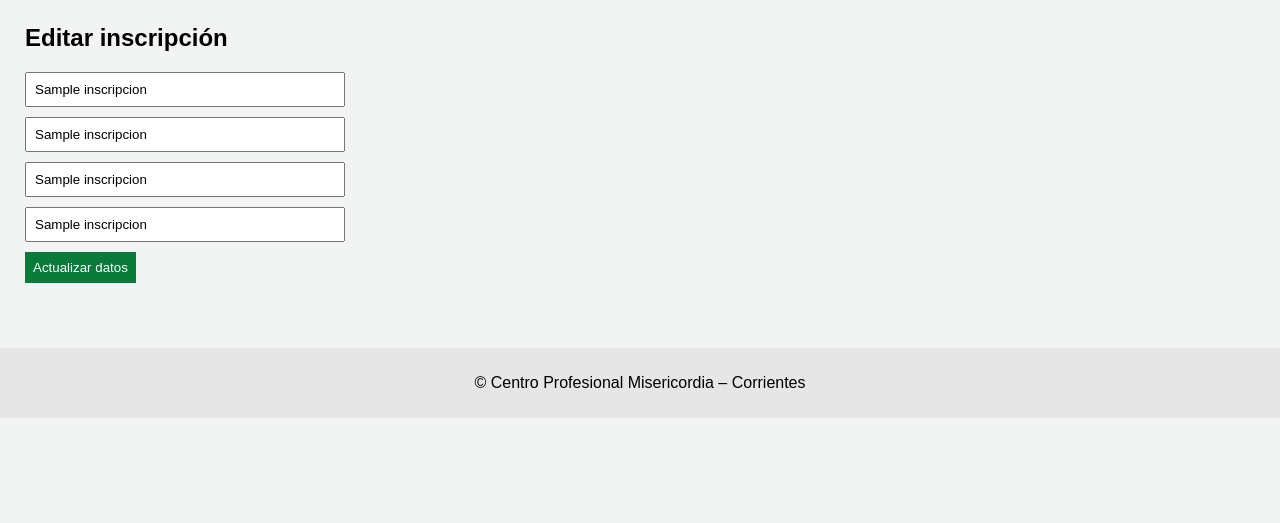
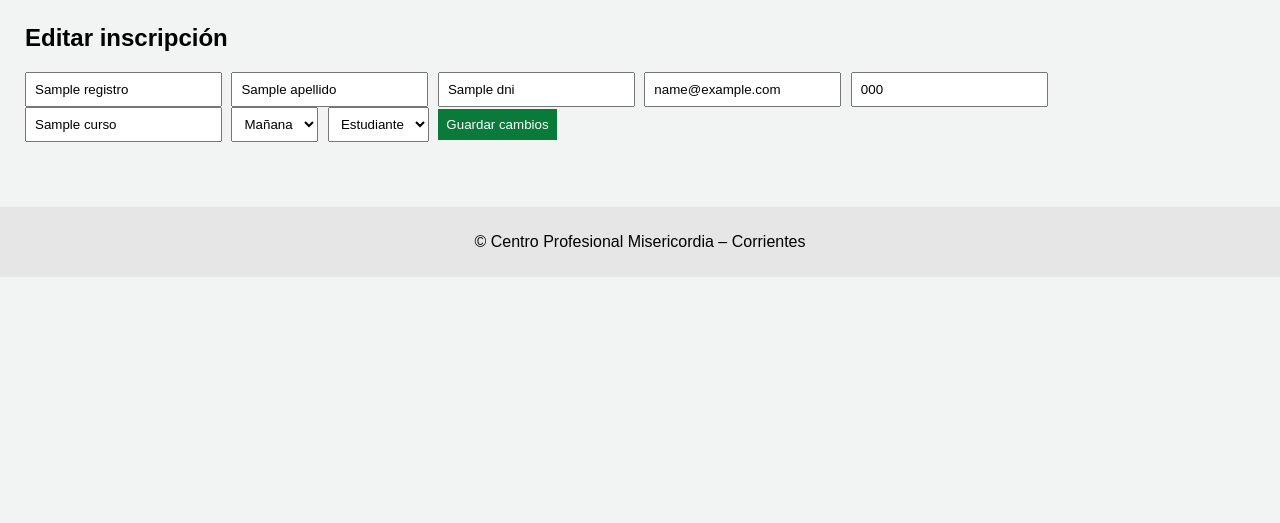
Before and after one commit to BepExequiel/inscripciones-institucional, a Flask app: template templates/edit.html in a window 1280 px wide. Shown: the part 165-688 px from the top of the page. Run offline with Flask 3, Linux system fonts and the light colour scheme; the template is opened without the code that fills it: most values are stand-ins (such as "Sample title", 1, 10 or a date in 2020); some libraries are stand-ins or nearby versions.

Commit message:
Add files via upload

```diff
--- a/app.py
+++ b/app.py
@@ -1,24 +1,21 @@
 from flask import Flask, render_template, request, redirect, url_for
 import psycopg2
-import os
 from psycopg2.extras import RealDictCursor
-from werkzeug.middleware.proxy_fix import ProxyFix
-
 
 app = Flask(__name__)
-app.secret_key = os.environ.get("SECRET_KEY", "clave-local")
-#SECRET_KEY = inscripciones_institucional_2026_render_segura
-
-app.wsgi_app = ProxyFix(app.wsgi_app, x_proto=1, x_host=1)
+app.secret_key = "clave-local"
 
 # =========================
-# CONEXIÓN A POSTGRESQL
+# CONEXIÓN POSTGRES LOCAL
 # =========================
 def get_db():
     return psycopg2.connect(
-        os.environ.get("DATABASE_URL"),
-        cursor_factory=RealDictCursor,
-        sslmode="require"
+        host="localhost",
+        port=5432,
+        database="inscripciones_local",
+        user="inscripciones_user",
+        password="inscripciones123",
+        cursor_factory=RealDictCursor
     )
 
 # =========================
@@ -46,34 +43,18 @@ def init_db():
     cur.close()
     conn.close()
 
-# 👉 SE EJECUTA AL ARRANCAR (Flask 3 compatible)
-@app.before_request
-def before_request():
-    init_db()
+# Ejecutar una sola vez al iniciar
+init_db()
 
 # =========================
-# LISTADO + FILTROS
+# LISTADO
 # =========================
-@app.route("/", methods=["GET", "HEAD"])
+@app.route("/")
 def index():
-    search = request.args.get("search", "")
-    curso = request.args.get("curso", "")
-
     conn = get_db()
     cur = conn.cursor()
 
-    query = "SELECT * FROM inscripciones WHERE 1=1"
-    params = []
-
-    if search:
-        query += " AND (nombre ILIKE %s OR apellido ILIKE %s)"
-        params.extend([f"%{search}%", f"%{search}%"])
-
-    if curso:
-        query += " AND curso = %s"
-        params.append(curso)
-
-    cur.execute(query, params)
+    cur.execute("SELECT * FROM inscripciones ORDER BY id DESC")
     inscripciones = cur.fetchall()
 
     cur.execute("SELECT DISTINCT curso FROM inscripciones")
@@ -89,19 +70,21 @@ def index():
     )
 
 # =========================
-# AGREGAR REGISTRO
+# AGREGAR
 # =========================
 @app.route("/add", methods=["GET", "POST"])
 def add():
     if request.method == "POST":
-        nombre = request.form["nombre"]
-        apellido = request.form["apellido"]
-        dni = request.form["dni"]
-        email = request.form["email"]
-        telefono = request.form["telefono"]
-        curso = request.form["curso"]
-        turno = request.form["turno"]
-        perfil = request.form["perfil"]
+        data = (
+            request.form["nombre"],
+            request.form["apellido"],
+            request.form["dni"],
+            request.form["email"],
+            request.form["telefono"],
+            request.form["curso"],
+            request.form["turno"],
+            request.form["perfil"]
+        )
 
         conn = get_db()
         cur = conn.cursor()
@@ -109,11 +92,8 @@ def add():
         cur.execute("""
             INSERT INTO inscripciones
             (nombre, apellido, dni, email, telefono, curso, turno, perfil)
-            VALUES (%s, %s, %s, %s, %s, %s, %s, %s)
-        """, (
-            nombre, apellido, dni, email,
-            telefono, curso, turno, perfil
-        ))
+            VALUES (%s,%s,%s,%s,%s,%s,%s,%s)
+        """, data)
 
         conn.commit()
         cur.close()
@@ -124,7 +104,7 @@ def add():
     return render_template("form.html")
 
 # =========================
-# EDITAR REGISTRO
+# EDITAR
 # =========================
 @app.route("/edit/<int:id>", methods=["GET", "POST"])
 def edit(id):
@@ -132,24 +112,24 @@ def edit(id):
     cur = conn.cursor()
 
     if request.method == "POST":
-        nombre = request.form["nombre"]
-        apellido = request.form["apellido"]
-        dni = request.form["dni"]
-        email = request.form["email"]
-        telefono = request.form["telefono"]
-        curso = request.form["curso"]
-        turno = request.form["turno"]
-        perfil = request.form["perfil"]
+        data = (
+            request.form["nombre"],
+            request.form["apellido"],
+            request.form["dni"],
+            request.form["email"],
+            request.form["telefono"],
+            request.form["curso"],
+            request.form["turno"],
+            request.form["perfil"],
+            id
+        )
 
         cur.execute("""
             UPDATE inscripciones
             SET nombre=%s, apellido=%s, dni=%s, email=%s,
                 telefono=%s, curso=%s, turno=%s, perfil=%s
             WHERE id=%s
-        """, (
-            nombre, apellido, dni, email,
-            telefono, curso, turno, perfil, id
-        ))
+        """, data)
 
         conn.commit()
         cur.close()
@@ -169,4 +149,4 @@ def edit(id):
 # START
 # =========================
 if __name__ == "__main__":
-     app.run(host="0.0.0.0", port=5000)
+    app.run(debug=True)
--- a/requirements.txt
+++ b/requirements.txt
@@ -1,3 +1,4 @@
 Flask
+psycopg2-binary
 gunicorn
-psycopg2-binary
+python-dotenv
--- a/templates/edit.html
+++ b/templates/edit.html
@@ -3,13 +3,32 @@
 
 <h2>Editar inscripción</h2>
 
-<form method="post" class="form">
-    <input type="text" name="nombre" value="{{ inscripcion[1] }}">
-    <input type="text" name="apellido" value="{{ inscripcion[2] }}">
-    <input type="text" name="curso" value="{{ inscripcion[3] }}">
-    <input type="text" name="turno" value="{{ inscripcion[4] }}">
+<form method="post">
 
-    <button>Actualizar datos</button>
+  <input type="text" name="nombre" value="{{ registro['nombre'] }}" required>
+  <input type="text" name="apellido" value="{{ registro['apellido'] }}" required>
+
+  <input type="text" name="dni" value="{{ registro['dni'] }}" required>
+
+  <input type="email" name="email" value="{{ registro['email'] }}" required>
+
+  <input type="text" name="telefono" value="{{ registro['telefono'] }}" required>
+
+  <input type="text" name="curso" value="{{ registro['curso'] }}" required>
+
+  <select name="turno" required>
+    <option value="Mañana" {% if registro['turno'] == 'Mañana' %}selected{% endif %}>Mañana</option>
+    <option value="Tarde" {% if registro['turno'] == 'Tarde' %}selected{% endif %}>Tarde</option>
+    <option value="Noche" {% if registro['turno'] == 'Noche' %}selected{% endif %}>Noche</option>
+  </select>
+
+  <select name="perfil" required>
+    <option value="Estudiante" {% if registro['perfil'] == 'Estudiante' %}selected{% endif %}>Estudiante</option>
+    <option value="Docente" {% if registro['perfil'] == 'Docente' %}selected{% endif %}>Docente</option>
+    <option value="Aspirante" {% if registro['perfil'] == 'Aspirante' %}selected{% endif %}>Aspirante</option>
+  </select>
+
+  <button type="submit">Guardar cambios</button>
 </form>
 
 {% endblock %}
```
Also changed, not shown: templates/form.html (+27 -6 lines), templates/index.html (+18 -6 lines).
